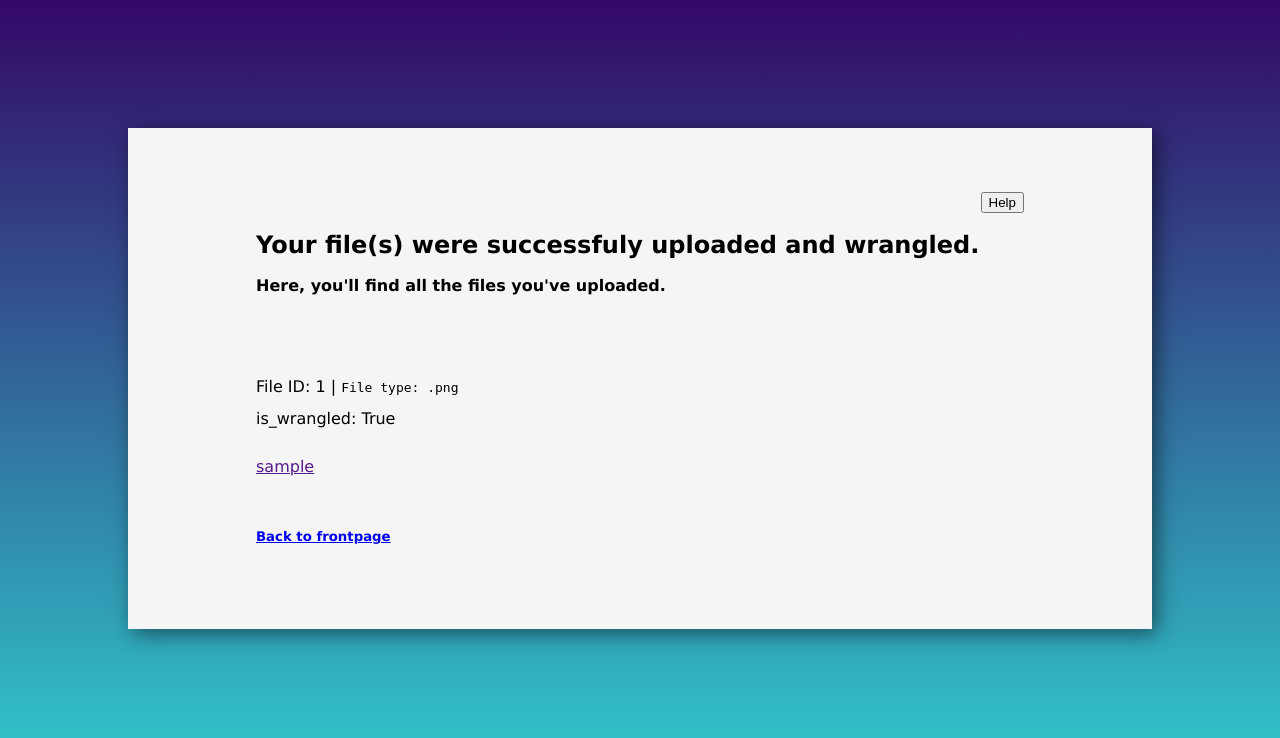
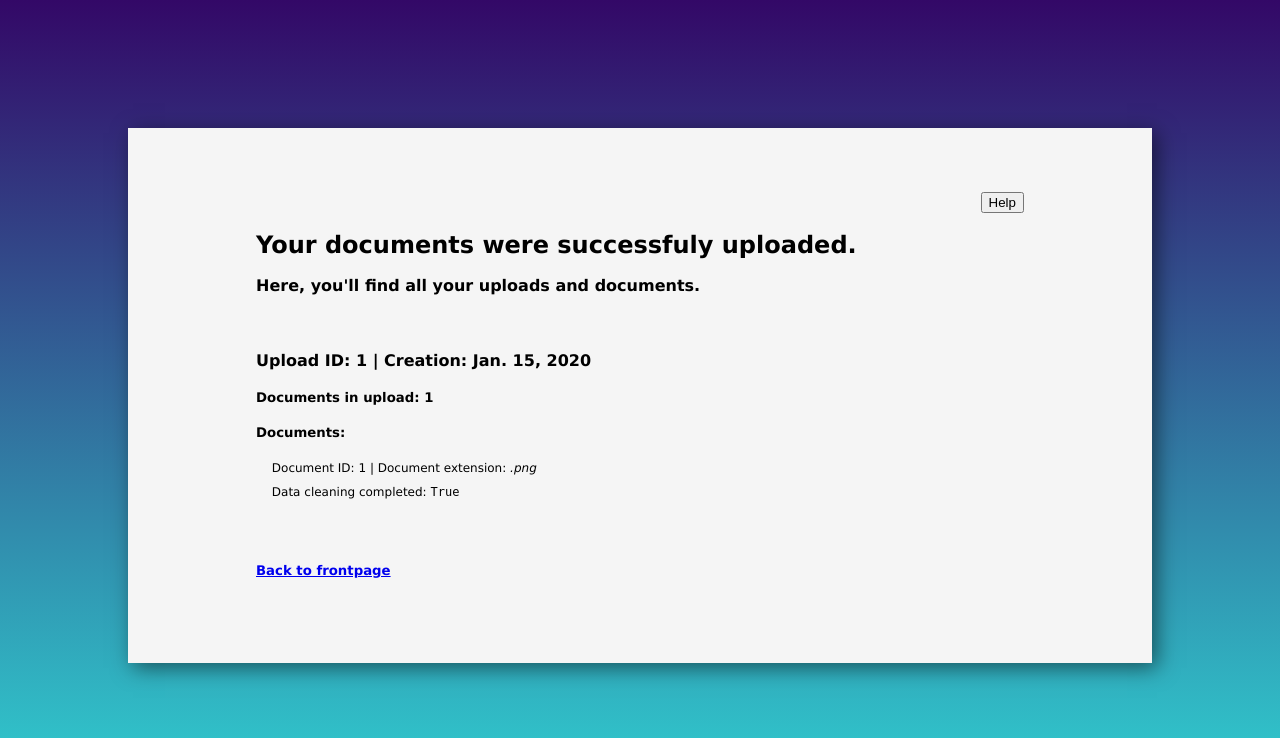
Before and after one commit to asa19aau/CleanMyData, a Django app: page /success/ in a window 1280 px wide. Shown: the top 738 px of the page. Run offline with Django 3.2, Linux system fonts and the light colour scheme; tables that the repository leaves empty hold one stand-in row (values such as "Sample post").

Commit message:
Changed to upload and documents objects and enabled multiple documents in upload

```diff
--- a/CleanMyData/clean/admin.py
+++ b/CleanMyData/clean/admin.py
@@ -1,7 +1,8 @@
 from django.contrib import admin
 
-from .models import File, HeaderPreference, Header
+from .models import Upload, Document, HeaderPreference, Header
 
-admin.site.register(File)
+admin.site.register(Upload)
+admin.site.register(Document)
 admin.site.register(HeaderPreference)
 admin.site.register(Header)
--- a/CleanMyData/clean/choices.py
+++ b/CleanMyData/clean/choices.py
@@ -50,3 +50,6 @@ NULL_CHOICES_DATE = [
     ('Now', 'Current date'),
     ('Cus', 'Custom date'),
 ]
+
+#The files types allowed to be uploaded
+valid_extensions = ['.csv', '.json', '.tsv', '.xml', '.yaml']
--- a/CleanMyData/clean/models.py
+++ b/CleanMyData/clean/models.py
@@ -5,10 +5,21 @@ import os
 from .choices import *
 
 
-class File(models.Model):
+class Upload(models.Model):
     id = models.AutoField(primary_key=True)
-    file = models.FileField(upload_to="media", null=True, blank=False, validators=[validate_file_extension])
+
+    created = models.DateField(auto_now_add=True)
+
+    def __str__(self):
+        return f"ID: {str(self.id)} | Documents: {str(self.documents.count())}"
+
+
+class Document(models.Model):
+    id = models.AutoField(primary_key=True)
+    file = models.FileField(upload_to="media", null=False, blank=False, validators=[validate_file_extension])
     is_wrangled = models.BooleanField(default=False)
+
+    upload = models.ForeignKey(Upload, on_delete=models.CASCADE, related_name='documents')
 
     @property
     def file_name(self):
@@ -22,6 +33,8 @@ class File(models.Model):
     def file_path(self):
         return self.file.path
 
+    def __str__(self):
+        return f"ID: {str(self.id)} | File: {self.file_name}{self.file_extension}"
 
 
 class Header(models.Model):
@@ -29,10 +42,9 @@ class Header(models.Model):
 
     name = models.TextField()
     type = models.TextField()
-    file = models.ForeignKey(File, on_delete=models.CASCADE,
-        related_name="headers")
+    selected = models.BooleanField(default=True)
 
-    selected = models.BooleanField(default=True)
+    document = models.ForeignKey(Document, on_delete=models.CASCADE, related_name="headers")
 
     def __str__(self):
         return f"{self.name} | Selected: {self.selected}"
@@ -54,6 +66,7 @@ class Header(models.Model):
         # Include more checks once we know the different data types
         date_types = ['date']
         return self.type in date_types
+
 
 class HeaderPreference(models.Model):
     id = models.AutoField(primary_key=True)
--- a/CleanMyData/clean/templates/preferences.html
+++ /dev/null
@@ -1,5 +0,0 @@
-{% extends "general.html" %}
-
-{% block content %}
-    <h1>{{ preferences }}</h1>
-{% endblock %}
--- a/CleanMyData/clean/templates/success.html
+++ b/CleanMyData/clean/templates/success.html
@@ -1,25 +1,26 @@
 {% extends "general.html" %}
 
 {% block content %}
-    <h2>Your file(s) were successfuly uploaded and wrangled.</h2>
-    <h4>Here, you'll find all the files you've uploaded.</h4>
+    <h2>Your documents were successfuly uploaded.</h2>
+    <h4>Here, you'll find all your uploads and documents.</h4>
 
     <br>
-    <br>
 
-    {% for file_uploaded in files %}
-       <div>
-            <br>
-            <p>File ID: {{ file_uploaded.id }} | <code>File type: {{ file_uploaded.file_extension }}</code></p>
-            <p>is_wrangled: {{ file_uploaded.is_wrangled }}</p>
-            <br>
+    {% for upload in uploads %}
+            <h4>Upload ID: {{ upload.id }} | Creation: {{ upload.created }}</h4>
+            <h5>Documents in upload: {{ upload.documents.count }}</h5>
 
-            {% if file_uploaded.file %}
-
-            <a href="{{ clean.file.url }}">{{ file_uploaded.file_name }}</a>
-
-            {% endif %}
-        </div>
+            <h5>Documents:</h5>
+            <div>
+                {% for document in upload.documents.all %}
+                <p style="font-size: 12px;">&emsp; Document ID: {{ document.id }} | Document extension: <span style="font-style: italic;">{{ document.file_extension }}</span></p>
+                <p style="font-size: 12px;">&emsp; Data cleaning completed: <code>{{ document.is_wrangled }}</code></p>
+                <!-- <a href="{{ clean.file.url }}">{{ file_uploaded.file_name }}</a> -->
+                {% if not forloop.last %}
+                    <p style="font-size: 12px; color:grey;">&emsp; ----------------------------------------------------------------</p>
+                {% endif %}
+            </div>
+            {% endfor %}
 
         {% if not forloop.last %}
             <br><hr>
--- a/CleanMyData/clean/views.py
+++ b/CleanMyData/clean/views.py
@@ -1,10 +1,10 @@
 from django.http.response import HttpResponse
 from django.shortcuts import render
 from manager.engine import Engine
-from clean.forms.form import HeaderForm
-from clean.models import File, HeaderPreference, Header
-from clean.forms.form import FileForm
+from clean.forms.form import HeaderForm, UploadForm
+from clean.models import Upload, Document, HeaderPreference, Header
 from django.http import HttpResponseRedirect
+
 
 import pyspark
 from pyspark import SparkContext
@@ -16,25 +16,30 @@ spark = SparkSession.builder.appName('preferences').getOrCreate()
 
 def frontpage_view(request):
     if request.method == 'POST':
-        form = FileForm(request.POST, request.FILES)
+        form = UploadForm(request.POST, request.FILES)
 
         if form.is_valid():
-            file_form = form.save()
+            upload = Upload.objects.create()
 
-            #MAKE HEADER OBJECTS
-            engine = Engine(spark=spark, fileModel=file_form)
-            columns = engine.getColumnNames()
-            print(engine.getSchema())
+            documents = request.FILES.getlist('documents')
+            for d in documents:
+                document = Document.objects.create(file=d, is_wrangled=False, upload=upload)
 
-            for header in columns:
-                header_object = Header.objects.create(name=header, file=file_form, selected=True, type=dict(engine.dataframe.dtypes)[header]) #type=dict(df.dtypes)[header]  |  num, string, date
-                header_definition = HeaderPreference.objects.create(header=header_object)
-                header_definition.save()
-                header_object.save()
+                #MAKE HEADER OBJECTS
+                engine = Engine(spark=spark, fileModel=document)
+                columns = engine.getColumnNames()
 
-            return HttpResponseRedirect("/header-choices/" + str(file_form.id))
+                for header in columns:
+                    header_object = Header.objects.create(name=header, document=document, selected=True, type=dict(engine.dataframe.dtypes)[header])
+                    header_definition = HeaderPreference.objects.create(header=header_object)
+                    header_definition.save()
+                    header_object.save()
+
+            documents = Document.objects.filter(upload=upload).order_by('id')
+
+            return HttpResponseRedirect("/header-choices/" + str(documents[0].id))
     else:
-        form = FileForm()
+        form = UploadForm()
 
     return render(request, "entry.html", {
         "form": form
@@ -42,24 +47,27 @@ def frontpage_view(request):
 
 
 def success_view(request):
-    files = File.objects.all()
+    uploads = Upload.objects.all()
 
     #DO THIS ASYNC PLEASE
-    for file in files:
-        if file.is_wrangled == False:
-            engine = Engine(spark, file)
-            engine.cleanMyData()
-            file.is_wrangled = True
-            file.save()
+    for upload in uploads:
+        documents = Document.objects.filter(upload=upload)
+        for document in documents:
+            if document.is_wrangled == False:
+                engine = Engine(spark, document)
+                engine.cleanMyData()
+                document.is_wrangled = True
+                document.save()
 
-    files = File.objects.order_by('-id')
+    uploads = Upload.objects.all().order_by('-id')
+
     return render(request, "success.html", {
-        "files": files
+        "uploads": uploads,
     })
 
 
 def headerChoice_view(request, pk):
-    headers = Header.objects.filter(file_id=pk)
+    headers = Header.objects.filter(document_id=pk)
 
     if request.method == 'POST':
         form = HeaderForm(request.POST)
@@ -77,7 +85,6 @@ def headerChoice_view(request, pk):
             }
 
             header = Header.objects.get(id=data['id'])
-            print(header.header_preference.null_choice_string)
             header.selected = data['selected']
 
             if data['null_num'] != '':
@@ -116,14 +123,32 @@ def headerChoice_view(request, pk):
             header.header_preference.save()
             header.save()
 
+
             return HttpResponseRedirect("/header-choices/" + str(pk))
     else:
         form = HeaderForm()
 
+    document = Document.objects.get(id = pk) #Retrieve currently selected document
+    upload = Upload.objects.get(documents = document) #Retrieve the Upload which the document is attached to
+    documents = Document.objects.filter(upload = upload) #Retrieve all the documents of the Upload
+
+    next_document = False
+
+    for document in documents:
+        if document.id == pk:
+            print('You working on this rn')
+            if document != documents.last():
+                next_document = document.id + 1
+
+    print(next_document)
+
+
+
     return render(request, "header_choices.html", {
         "form": form,
         "header_list": headers,
-        "file_id": pk
+        "file_id": pk,
+        "next_document": next_document
     })
 
 
```
Also changed, not shown: CleanMyData/clean/forms/form.py (+2 -10 lines), CleanMyData/clean/templates/header_choices.html (+14 -2 lines), CleanMyData/clean/templates/header_choices_definitions.html (deleted, +0 -101 lines), CleanMyData/clean/validators.py (+5 -2 lines), CleanMyData/manager/engine.py (+9 -6 lines), CleanMyData/clean/migrations/0001_initial.py.
